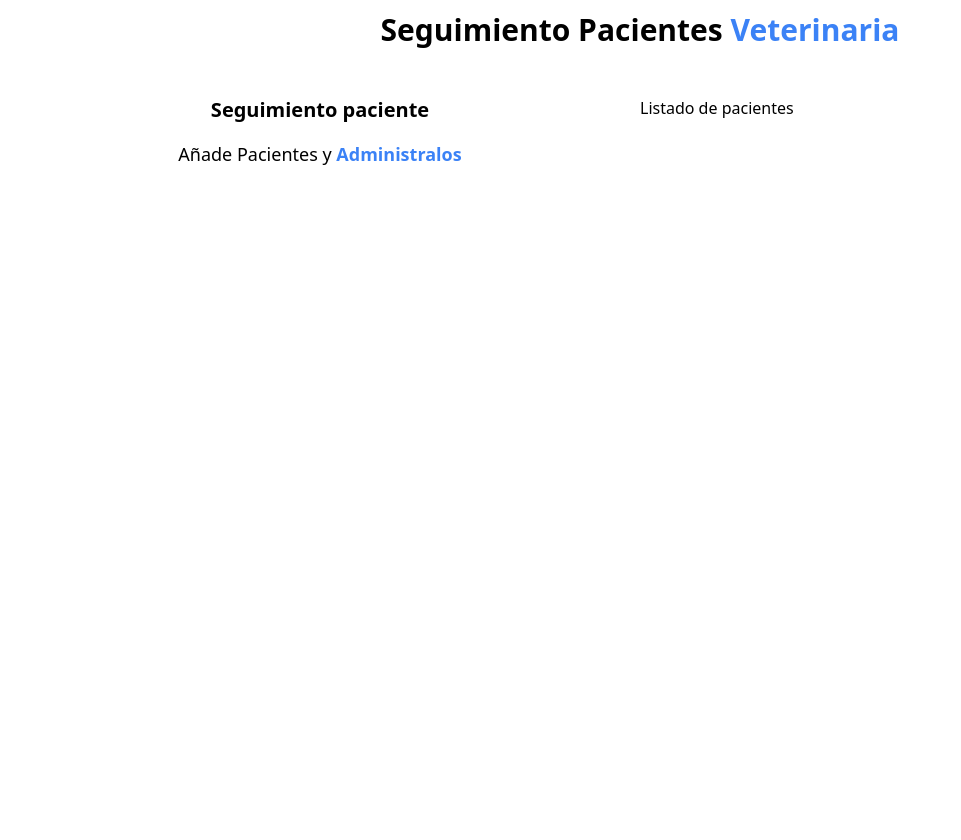
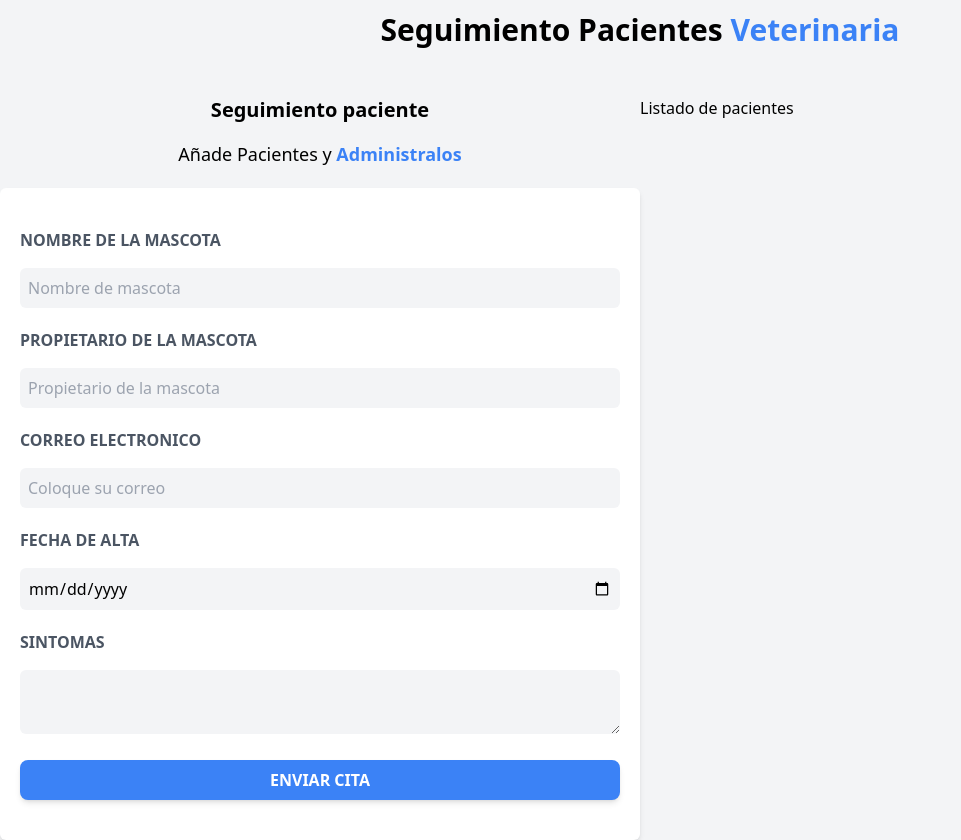
Before and after one commit to Rexpeto/veterianaria-react, a React (Vite) app: page / in a window 1280 px wide. Shown: the whole page, without its empty margins (0-961 px from the left). Before the commit the page ends 800 px from the top, so only its background shows below. Built offline with nearby package versions, Linux system fonts and the light colour scheme.

Commit message:
Formulario finalizado

```diff
--- a/src/components/Formulario.jsx
+++ b/src/components/Formulario.jsx
@@ -1,8 +1,37 @@
 const Formulario = () => {
     return (
-        <div className="md:w-1/2 lg:w-3/5 text-center">
-            <h2 className="font-black text-xl">Seguimiento paciente</h2>
-            <p className="text-lg mt-4">Añade Pacientes y <span className="text-blue-500 font-bold">Administralos</span></p>
+        <div className="md:w-1/2 lg:w-3/5">
+            <h2 className="font-black text-xl text-center">Seguimiento paciente</h2>
+            <p className="text-lg mt-4 text-center">Añade Pacientes y <span className="text-blue-500 font-bold">Administralos</span></p>
+
+            <form method="post" className="mt-5 bg-white shadow-md py-10 px-5 rounded-md">
+                <div className="mb-5">
+                    <label htmlFor="nombre" className="block mb-4 text-gray-600 text-md font-semibold uppercase">Nombre de la mascota</label>
+                    <input autoComplete="off" type="text" name="nombre" id="nombre" placeholder="Nombre de mascota" className="bg-gray-100 w-full rounded-md p-2 outline-none" />
+                </div>
+
+                <div className="mb-5">
+                    <label htmlFor="propietario" className="block mb-4 text-gray-600 text-md font-semibold uppercase">Propietario de la mascota</label>
+                    <input type="text" name="propietario" id="propietario" placeholder="Propietario de la mascota" className="bg-gray-100 w-full rounded-md p-2 outline-none" />
+                </div>
+
+                <div className="mb-5">
+                    <label htmlFor="email" className="block mb-4 text-gray-600 text-md font-semibold uppercase">Correo electronico</label>
+                    <input autoComplete="off" type="email" name="email" id="email" placeholder="Coloque su correo" className="bg-gray-100 w-full rounded-md p-2 outline-none" />
+                </div>
+
+                <div className="mb-5">
+                    <label htmlFor="alta" className="block mb-4 text-gray-600 text-md font-semibold uppercase">Fecha de alta</label>
+                    <input autoComplete="off" type="date" name="alta" id="alta" className="bg-gray-100 w-full rounded-md p-2 outline-none" />
+                </div>
+
+                <div className="mb-5">
+                    <label htmlFor="alta" className="block mb-4 text-gray-600 text-md font-semibold uppercase">Sintomas</label>
+                    <textarea name="sintomas" id="sintomas" className="bg-gray-100 w-full rounded-md p-2 outline-none"></textarea>
+                </div>
+
+                <input type="submit" value="Enviar Cita" className="bg-blue-500 p-2 text-white rounded-lg shadow-md cursor-pointer hover:bg-blue-600 transition-colors duration-200 uppercase font-semibold w-full" />
+            </form>
         </div>
     );
 }
```
